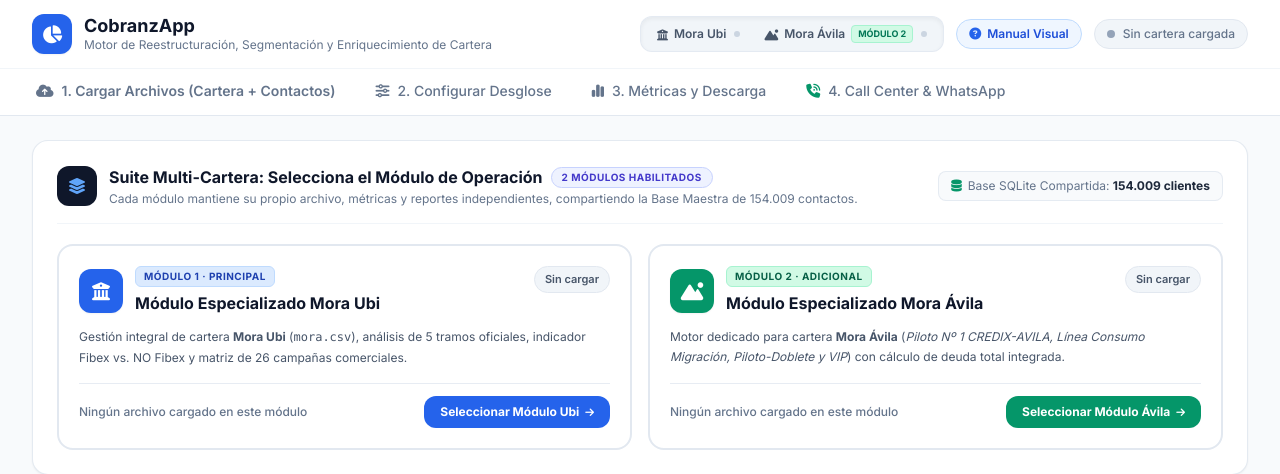
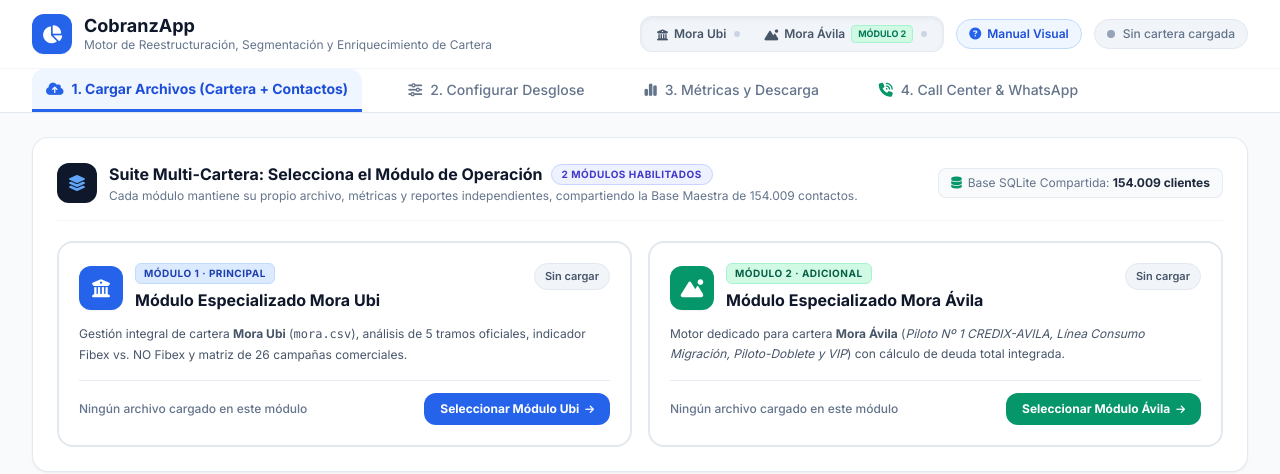
Before and after one commit to francojbe/cobranzapp-, a FastAPI app: page / in a window 1280 px wide. Shown: the top 474 px of the page. Run offline with FastAPI, Linux system fonts and the light colour scheme; some libraries are stand-ins or nearby versions.

Commit message:
fix: indicador visual destacado y activo para las pestanas de navegacion

```diff
--- a/static/js/dashboard.js
+++ b/static/js/dashboard.js
@@ -444,15 +444,34 @@ function switchTab(tabId, bypassCheck = false) {
     const el = document.getElementById(id);
     if (el) el.classList.add('hidden');
   });
-  ['nav-upload', 'nav-segment', 'nav-results', 'nav-contacts'].forEach(id => {
+
+  const allNavIds = ['nav-upload', 'nav-segment', 'nav-results', 'nav-contacts'];
+  allNavIds.forEach(id => {
     const el = document.getElementById(id);
-    if (el) el.classList.remove('tab-active');
+    if (el) {
+      el.classList.remove('tab-active', 'border-blue-600', 'text-blue-700', 'font-bold', 'bg-blue-50/80');
+      el.classList.add('border-transparent', 'text-slate-500', 'font-medium');
+      const icon = el.querySelector('i');
+      if (icon && !icon.classList.contains('text-emerald-600')) {
+        icon.classList.remove('text-blue-600');
+        icon.classList.add('text-slate-400');
+      }
+    }
   });
 
   const targetTab = document.getElementById(tabId);
   if (targetTab) targetTab.classList.remove('hidden');
+
   const targetNav = document.getElementById('nav-' + tabId.replace('tab-', ''));
-  if (targetNav) targetNav.classList.add('tab-active');
+  if (targetNav) {
+    targetNav.classList.remove('border-transparent', 'text-slate-500', 'font-medium');
+    targetNav.classList.add('tab-active', 'border-blue-600', 'text-blue-700', 'font-bold', 'bg-blue-50/80');
+    const icon = targetNav.querySelector('i');
+    if (icon && !icon.classList.contains('text-emerald-600')) {
+      icon.classList.remove('text-slate-400');
+      icon.classList.add('text-blue-600');
+    }
+  }
 
   if (tabId === 'tab-contacts') {
     loadCallCenterData();
--- a/templates/index.html
+++ b/templates/index.html
@@ -14,9 +14,15 @@
     @import url('https://fonts.googleapis.com/css2?family=Inter:wght@300;400;500;600;700&display=swap');
     body { font-family: 'Inter', sans-serif; }
     .tab-active {
-      border-bottom: 2px solid #2563eb;
-      color: #2563eb;
-      font-weight: 600;
+      border-bottom: 3px solid #2563eb !important;
+      color: #1d4ed8 !important;
+      font-weight: 700 !important;
+      background-color: #eff6ff !important;
+      border-top-left-radius: 0.75rem !important;
+      border-top-right-radius: 0.75rem !important;
+    }
+    .tab-active i {
+      color: #2563eb !important;
     }
     @keyframes progressPulse {
       0%, 100% { opacity: 1; }
@@ -72,16 +78,16 @@
 
     <!-- Navigation Tabs -->
     <div class="max-w-7xl mx-auto px-4 sm:px-6 lg:px-8 flex space-x-6 sm:space-x-8 border-t border-slate-100 text-sm font-medium overflow-x-auto">
-      <button onclick="switchTab('tab-upload')" id="nav-upload" class="py-3 px-1 border-b-2 border-transparent text-slate-500 hover:text-slate-700 tab-active flex items-center gap-2 whitespace-nowrap">
+      <button onclick="switchTab('tab-upload')" id="nav-upload" class="py-2.5 px-3.5 border-b-2 border-blue-600 text-blue-700 font-bold bg-blue-50/80 rounded-t-xl tab-active flex items-center gap-2 whitespace-nowrap transition-all cursor-pointer">
         <i class="fa-solid fa-cloud-arrow-up"></i> 1. Cargar Archivos (Cartera + Contactos)
       </button>
-      <button onclick="switchTab('tab-segment')" id="nav-segment" class="py-3 px-1 border-b-2 border-transparent text-slate-500 hover:text-slate-700 flex items-center gap-2 whitespace-nowrap">
+      <button onclick="switchTab('tab-segment')" id="nav-segment" class="py-2.5 px-3.5 border-b-2 border-transparent text-slate-500 hover:text-slate-800 hover:bg-slate-50 rounded-t-xl flex items-center gap-2 whitespace-nowrap transition-all cursor-pointer">
         <i class="fa-solid fa-sliders"></i> 2. Configurar Desglose
       </button>
-      <button onclick="switchTab('tab-results')" id="nav-results" class="py-3 px-1 border-b-2 border-transparent text-slate-500 hover:text-slate-700 flex items-center gap-2 whitespace-nowrap">
+      <button onclick="switchTab('tab-results')" id="nav-results" class="py-2.5 px-3.5 border-b-2 border-transparent text-slate-500 hover:text-slate-800 hover:bg-slate-50 rounded-t-xl flex items-center gap-2 whitespace-nowrap transition-all cursor-pointer">
         <i class="fa-solid fa-chart-simple"></i> 3. Métricas y Descarga
       </button>
-      <button onclick="switchTab('tab-contacts')" id="nav-contacts" class="py-3 px-1 border-b-2 border-transparent text-slate-500 hover:text-slate-700 flex items-center gap-2 whitespace-nowrap">
+      <button onclick="switchTab('tab-contacts')" id="nav-contacts" class="py-2.5 px-3.5 border-b-2 border-transparent text-slate-500 hover:text-slate-800 hover:bg-slate-50 rounded-t-xl flex items-center gap-2 whitespace-nowrap transition-all cursor-pointer">
         <i class="fa-solid fa-phone-volume text-emerald-600"></i> 4. Call Center & WhatsApp
       </button>
     </div>
@@ -1116,6 +1122,6 @@
   </div>
 
   <!-- Controlador JavaScript Modular con cache-buster -->
-  <script src="/static/js/dashboard.js?v=20261028_1605"></script>
+  <script src="/static/js/dashboard.js?v=20261028_1635"></script>
 </body>
 </html>
```
